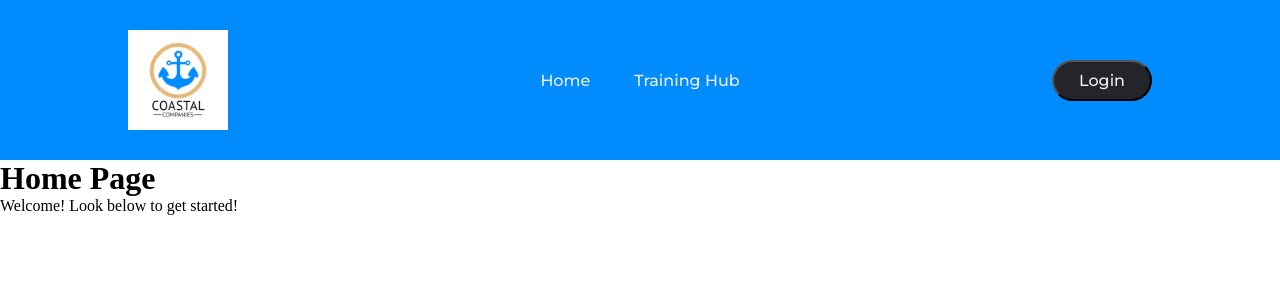
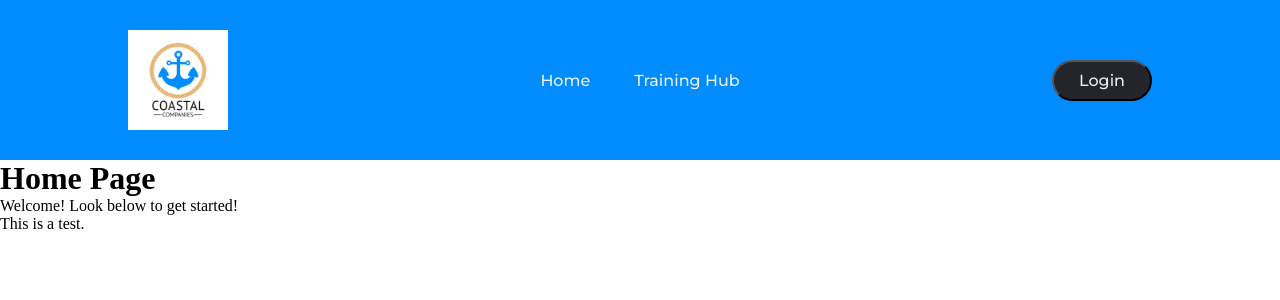
Before and after one commit to samlutz10/CoastalCompanies, a Flask app: page / in a window 1280 px wide. Shown: the top 300 px of the page. Run offline with Flask 2, Linux system fonts and the light colour scheme.

```diff
--- a/Web_App/templates/home.html
+++ b/Web_App/templates/home.html
@@ -2,4 +2,5 @@
 {% block content %}
     <h1>Home Page</h1>
     <p>Welcome! Look below to get started!</p>
+    <p>This is a test.</p>
 {% endblock content %}
```
Also changed, not shown: 1 other file.
